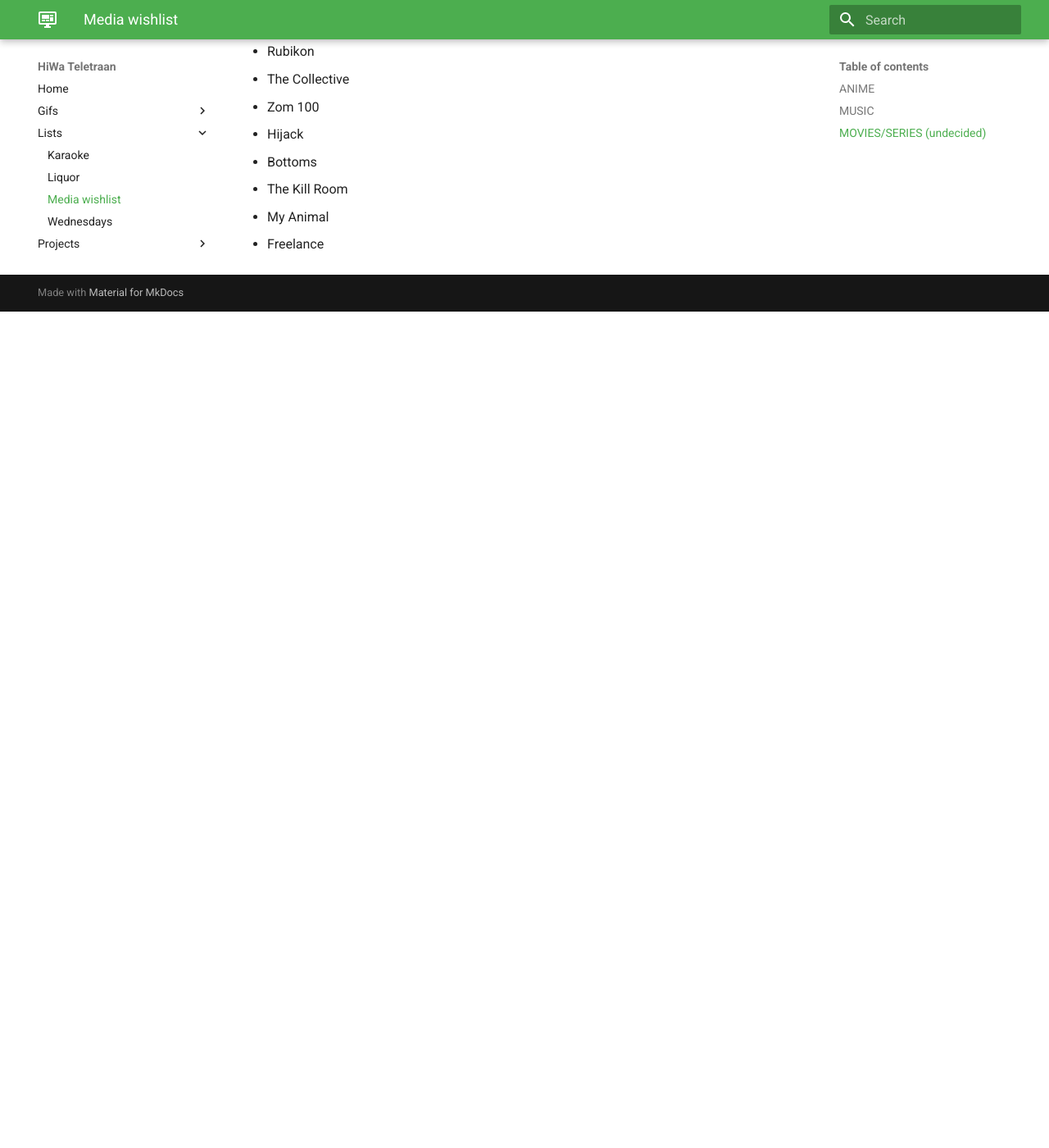
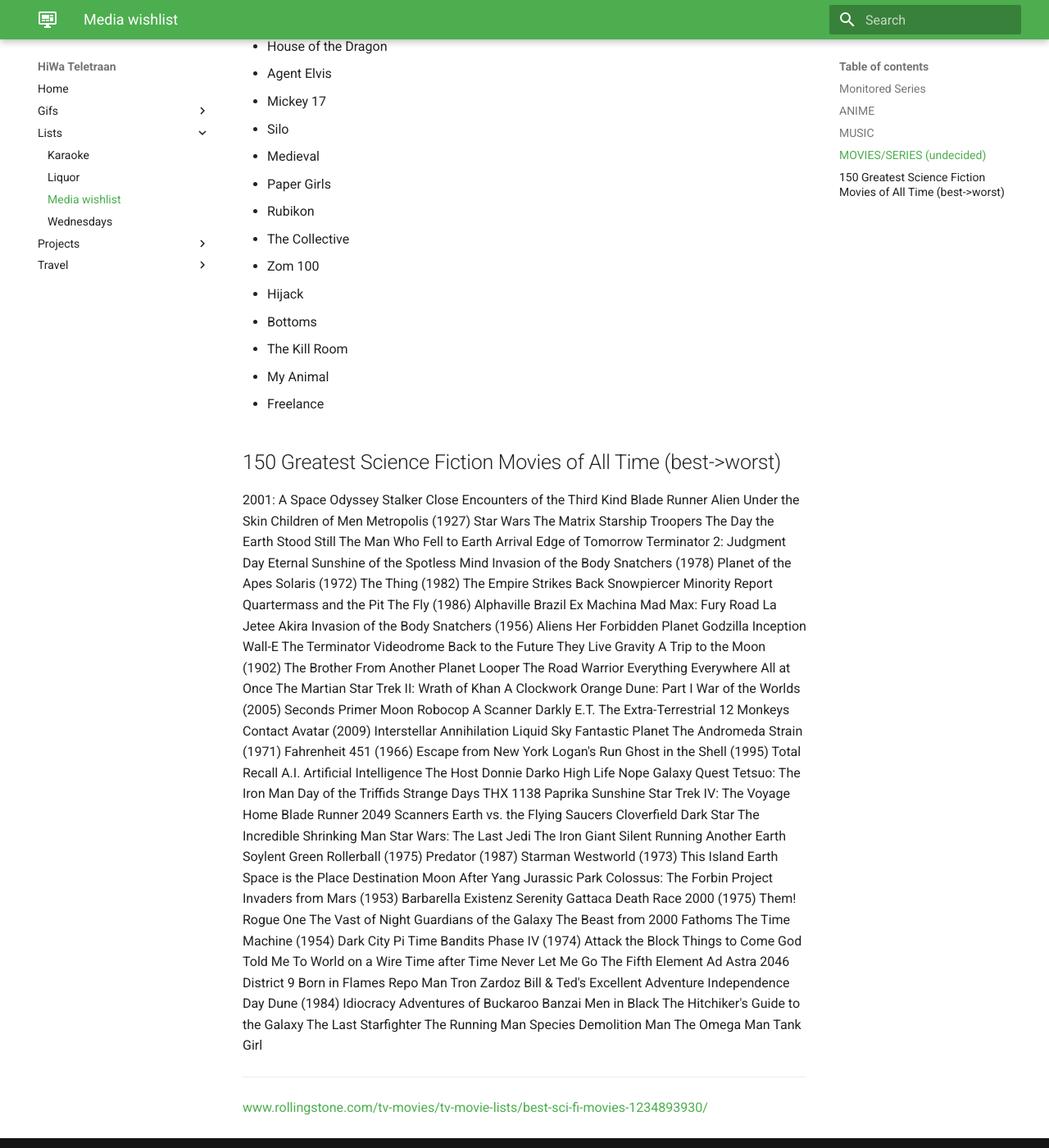
Before and after one commit to hiwa-house/teletraan, an MkDocs documentation site: the page built from docs/lists/media_wishlist.md, in a window 1280 px wide and 1400 px high, scrolled down 2090 px. Shown: the whole window at 82% size. Built offline with MkDocs 1.6.1 and Material for MkDocs 9.7.7, drawn with Linux system fonts in a browser that asks for light colours; comment, search, counter and statistics services are not loaded; before the commit the page ends 2470 px from its top, so only the background shows below that; some of the changed text lies outside the part shown.

Commit message:
updates and bc upload

```diff
--- a/docs/lists/media_wishlist.md
+++ b/docs/lists/media_wishlist.md
@@ -1,3 +1,42 @@
+## Monitored Series
+Ahsoka
+Animaniacs
+Attack on Titan
+Blade Runner: Black Lotus
+The Book of Boba Fett
+Cowboy Bebop (2021)
+Cyberpunk: Edgerunners
+Death Parade
+Durarara!!
+The Falcon and The Winter Soldier
+The Future Diary
+Gangsta.
+Godzilla Singular Point
+History of the World, Part II
+Kim's Convenience
+LEGO Star Wars
+Life on Our Planet
+Live to 100: Secrets of the Blue Zones
+Log Horizon
+Loki
+Moon Knight
+Mrs. Davis
+Noragami
+Obi-Wan Kenobi
+One-Punch Man
+The Peripheral
+Psycho-Pass
+Raised by Wolves (2020)
+Saga of Tanya the Evil
+Samurai Rabbit: The Usagi Chronicles
+Scott Pilgrim Takes Off
+Secret Invasion
+She-Hulk: Attorney at Law
+Steins;Gate
+Sword Art Online
+Tiny World
+Young Justice
+
 ## ANIME
 - high school of the dead
 - kurokami (black god)
@@ -65,3 +101,158 @@
 - The Kill Room
 - My Animal
 - Freelance
+
+## 150 Greatest Science Fiction Movies of All Time (best->worst)
+2001: A Space Odyssey
+Stalker
+Close Encounters of the Third Kind
+Blade Runner
+Alien
+Under the Skin
+Children of Men
+Metropolis (1927)
+Star Wars
+The Matrix
+Starship Troopers
+The Day the Earth Stood Still
+The Man Who Fell to Earth
+Arrival
+Edge of Tomorrow
+Terminator 2: Judgment Day
+Eternal Sunshine of the Spotless Mind
+Invasion of the Body Snatchers (1978)
+Planet of the Apes
+Solaris (1972)
+The Thing (1982)
+The Empire Strikes Back
+Snowpiercer
+Minority Report
+Quartermass and the Pit
+The Fly (1986)
+Alphaville
+Brazil
+Ex Machina
+Mad Max: Fury Road
+La Jetee
+Akira
+Invasion of the Body Snatchers (1956)
+Aliens
+Her
+Forbidden Planet
+Godzilla
+Inception
+Wall-E
+The Terminator
+Videodrome
+Back to the Future
+They Live
+Gravity
+A Trip to the Moon (1902)
+The Brother From Another Planet
+Looper
+The Road Warrior
+Everything Everywhere All at Once
+The Martian
+Star Trek II: Wrath of Khan
+A Clockwork Orange
+Dune: Part I
+War of the Worlds (2005)
+Seconds
+Primer
+Moon
+Robocop
+A Scanner Darkly
+E.T. The Extra-Terrestrial
+12 Monkeys
+Contact
+Avatar (2009)
+Interstellar
+Annihilation
+Liquid Sky
+Fantastic Planet
+The Andromeda Strain (1971)
+Fahrenheit 451 (1966)
+Escape from New York
+Logan's Run
+Ghost in the Shell (1995)
+Total Recall
+A.I. Artificial Intelligence
+The Host
+Donnie Darko
+High Life
+Nope
+Galaxy Quest
+Tetsuo: The Iron Man
+Day of the Triffids
+Strange Days
+THX 1138
+Paprika
+Sunshine
+Star Trek IV: The Voyage Home
+Blade Runner 2049
+Scanners
+Earth vs. the Flying Saucers
+Cloverfield
+Dark Star
+The Incredible Shrinking Man
+Star Wars: The Last Jedi
+The Iron Giant
+Silent Running
+Another Earth
+Soylent Green
+Rollerball (1975)
+Predator (1987)
+Starman
+Westworld (1973)
+This Island Earth
+Space is the Place
+Destination Moon
+After Yang
+Jurassic Park
+Colossus: The Forbin Project
+Invaders from Mars (1953)
+Barbarella
+Existenz
+Serenity
+Gattaca
+Death Race 2000 (1975)
+Them!
+Rogue One
+The Vast of Night
+Guardians of the Galaxy
+The Beast from 2000 Fathoms
+The Time Machine (1954)
+Dark City
+Pi
+Time Bandits
+Phase IV (1974)
+Attack the Block
+Things to Come
+God Told Me To
+World on a Wire
+Time after Time
+Never Let Me Go
+The Fifth Element
+Ad Astra
+2046
+District 9
+Born in Flames
+Repo Man
+Tron
+Zardoz
+Bill & Ted's Excellent Adventure
+Independence Day
+Dune (1984)
+Idiocracy
+Adventures of Buckaroo Banzai
+Men in Black
+The Hitchiker's Guide to the Galaxy
+The Last Starfighter
+The Running Man
+Species
+Demolition Man
+The Omega Man
+Tank Girl
+
+---
+https://www.rollingstone.com/tv-movies/tv-movie-lists/best-sci-fi-movies-1234893930/
```
Also changed, not shown: other parts of docs/lists/media_wishlist.md (+0 -3 lines), docs/travel/bc.md (added, +136 -0 lines), docs/travel/hawaii.md (+2 -0 lines).
